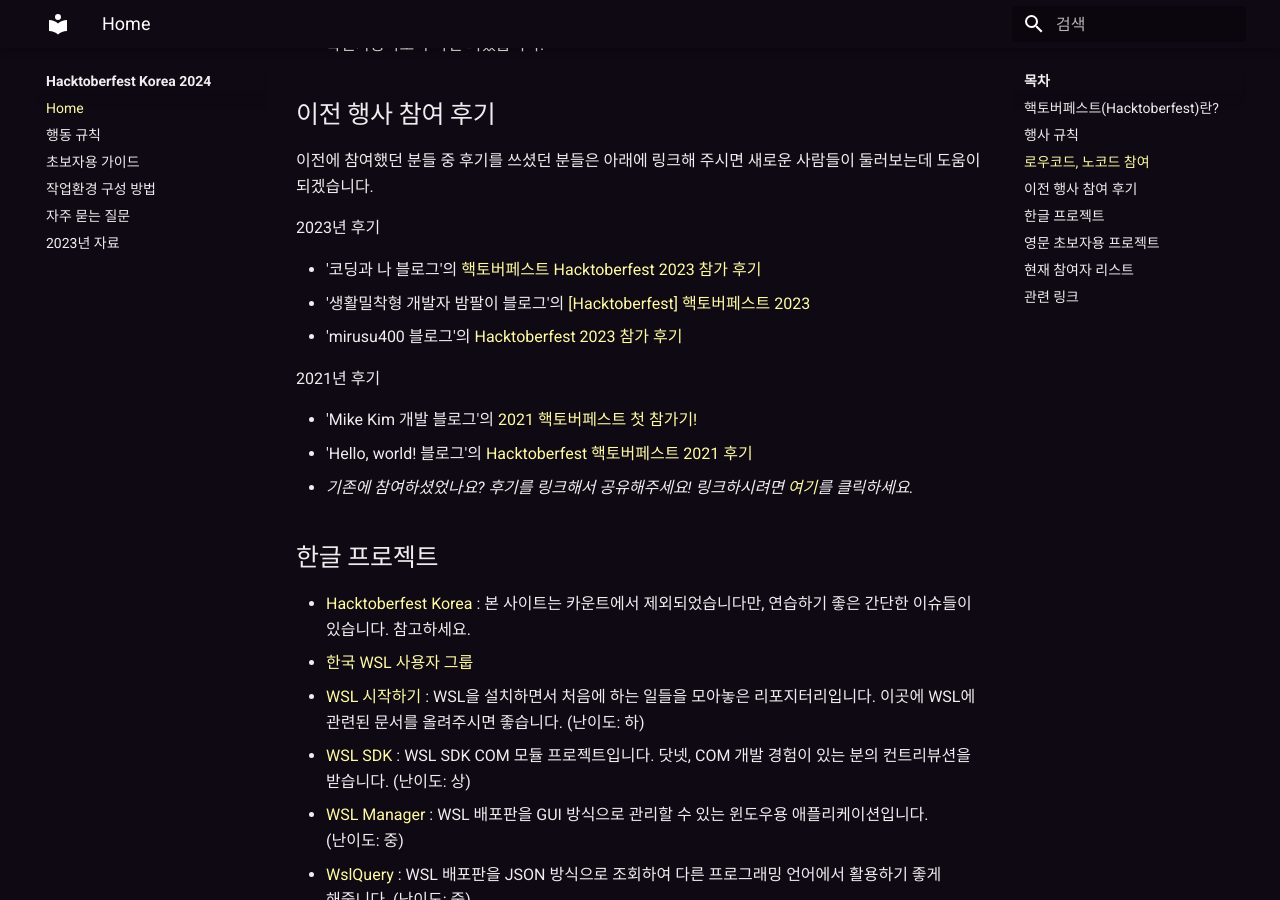
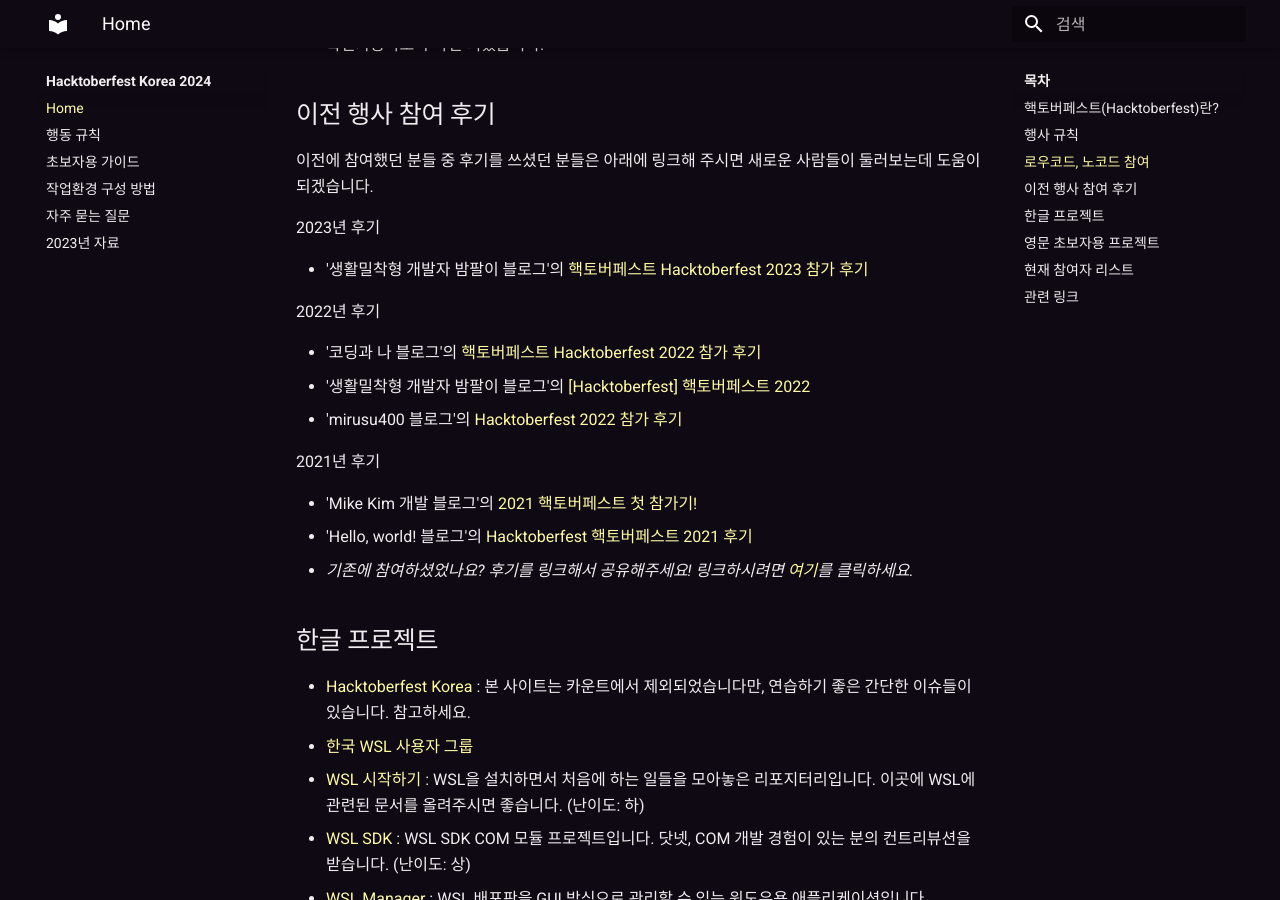
Before and after one commit to hacktoberfestkorea/hacktoberfestkorea, an MkDocs documentation site: the page built from docs/index.md, in a window 1280 px wide and 900 px high, scrolled down 1863 px. Built offline with MkDocs 1.6.1 and Material for MkDocs 9.7.7, drawn with Linux system fonts in a browser that asks for light colours.

Commit message:
Update index.md (#259)
2023 후기 추가

Co-authored-by: 박형근 <phg98@users.noreply.github.com>

```diff
--- a/docs/index.md
+++ b/docs/index.md
@@ -41,9 +41,13 @@
 
 2023년 후기
 
-- '코딩과 나 블로그'의 [핵토버페스트 Hacktoberfest 2023 참가 후기](https://bananajeong.tistory.com/730)
-- '생활밀착형 개발자 밤팔이 블로그'의 [[Hacktoberfest] 핵토버페스트 2023](https://blog.naver.com/hyeonjun7/222899862893)
-- 'mirusu400 블로그'의 [Hacktoberfest 2023 참가 후기](https://blog.naver.com/mirusu400/222921057382)
+- '생활밀착형 개발자 밤팔이 블로그'의 [핵토버페스트 Hacktoberfest 2023 참가 후기](https://blog.naver.com/hyeonjun7/223261713829)
+
+2022년 후기
+
+- '코딩과 나 블로그'의 [핵토버페스트 Hacktoberfest 2022 참가 후기](https://bananajeong.tistory.com/730)
+- '생활밀착형 개발자 밤팔이 블로그'의 [[Hacktoberfest] 핵토버페스트 2022](https://blog.naver.com/hyeonjun7/222899862893)
+- 'mirusu400 블로그'의 [Hacktoberfest 2022 참가 후기](https://blog.naver.com/mirusu400/222921057382)
 
 2021년 후기
 
```
